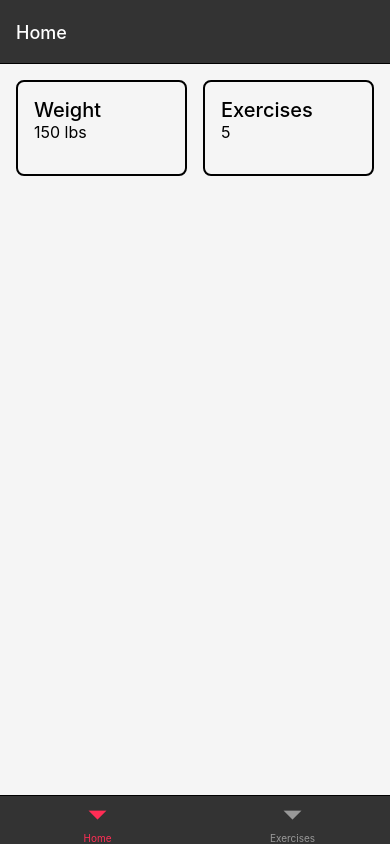
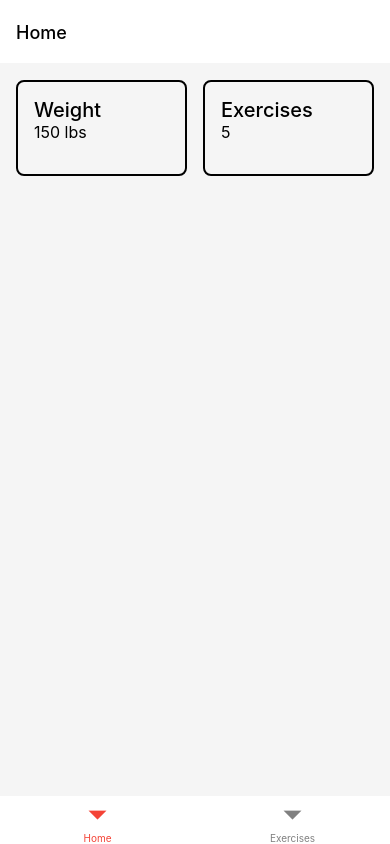
Before and after one commit to ragmha/gym, a React Native app: screen / in a window 390 px wide. Built offline with nearby package versions, Linux system fonts and the light colour scheme.

Commit message:
fix(MainNavigator): update correct colors

```diff
--- a/src/navigation/RootNavigator.tsx
+++ b/src/navigation/RootNavigator.tsx
@@ -5,18 +5,23 @@ import { createStackNavigator } from '@react-navigation/stack'
 
 import MainTabNavigator from './MainTabNavigator'
 
+import { useCurrentTheme } from '@/hooks/use-current-theme'
+
 const Stack = createStackNavigator<RootStackPramList>()
 
-const RootNavigator: React.FC = () => (
+const RootNavigator: React.FC = () => {
+  const theme = useCurrentTheme()
+
+  return (
     <NavigationContainer
       theme={{
         colors: {
-        primary: 'rgb(255, 45, 85)',
-        background: '#333333',
-        card: '#333333',
-        text: '#FFFFFF',
-        border: '#000000',
-        notification: 'rgb(255, 69, 58)',
+          primary: theme.colors.secondary,
+          background: theme.colors.surface,
+          card: theme.colors.surface,
+          text: theme.colors.onSurface,
+          border: theme.colors.background,
+          notification: theme.colors.error,
         },
         dark: true,
       }}
@@ -30,5 +35,6 @@ const RootNavigator: React.FC = () => (
       </Stack.Navigator>
     </NavigationContainer>
   )
+}
 
 export default RootNavigator
```
Lines whose indentation alone changed are shown as unchanged.
